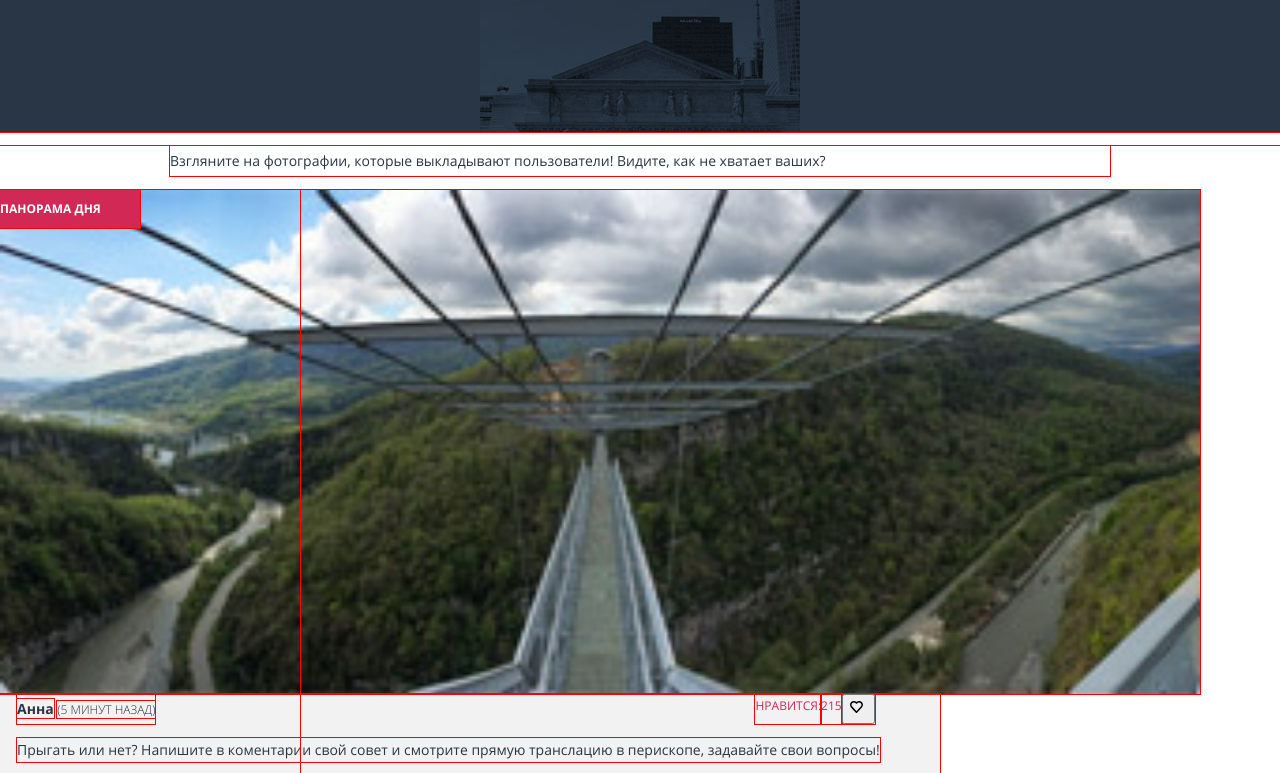
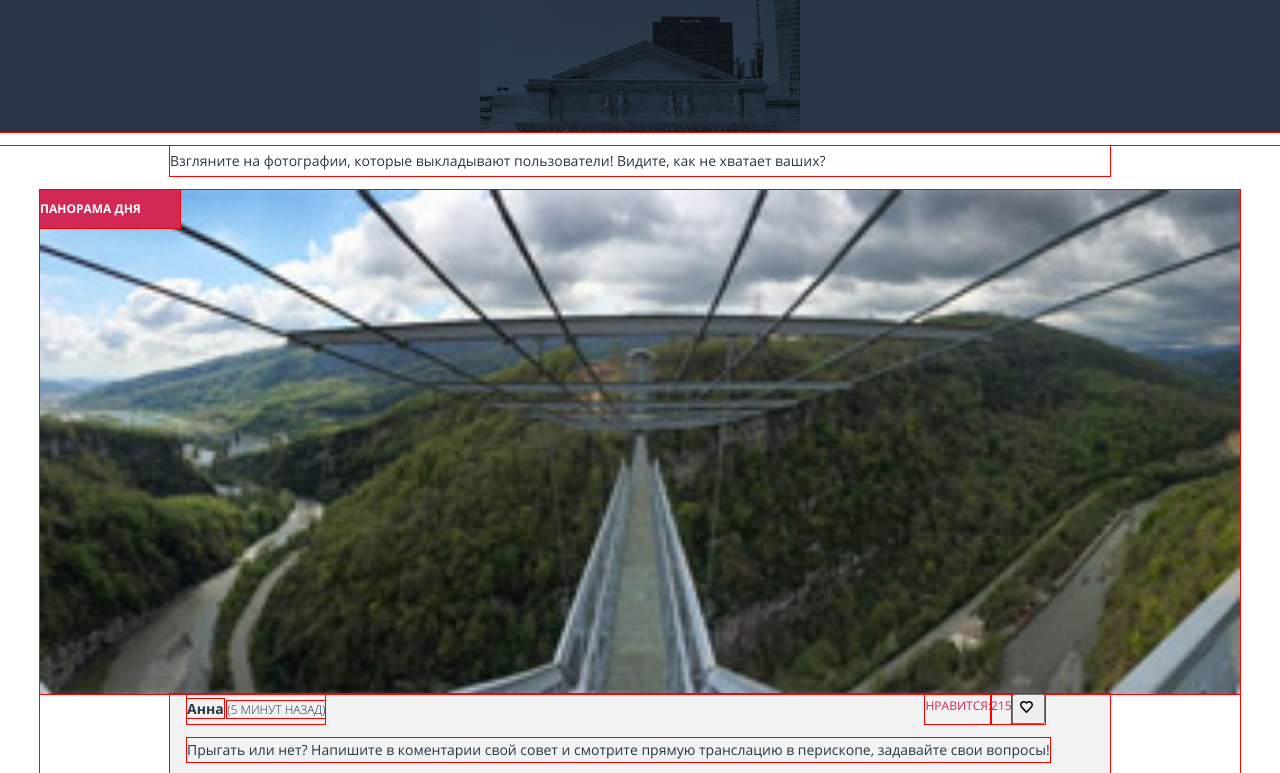
Before and after one commit to NadegdaMu/156354-pink, a website: page source/photo.html in a window 1280 px wide. Shown: the part 112-885 px from the top of the page. Drawn offline with nearby package versions, Linux system fonts and the light colour scheme; files that its build step writes are made by us from their sources.

Commit message:
Правка панорамы на страницы постов пользователей

```diff
--- a/source/photo.html
+++ b/source/photo.html
@@ -59,7 +59,7 @@
           <p class="posts__text">Взгляните на фотографии, которые выкладывают пользователи! Видите, как не хватает ваших?</p>
         </div>
 
-        <div class="post post--panorama">
+        <div class="post__panorama">
           <img class="post__img-panorama" src="../img/panorama-mobile@1x.jpg" width="320" height="137" alt="Фотография местности с высоты">
           <div class="post__desc">панорама дня</div>
           <div class="container">
--- a/source/sass/blocks/header-main.scss
+++ b/source/sass/blocks/header-main.scss
@@ -26,8 +26,8 @@
 @media (min-width: 1200px) {
 
   .header-main__wrap {
-    width: 100%;
-    padding: 0 130px;
+    width: 940px;
+    margin: 0 auto;
     display: flex;
     justify-content: space-between;
     flex-wrap: wrap;
--- a/source/sass/blocks/post.scss
+++ b/source/sass/blocks/post.scss
@@ -38,7 +38,7 @@
   color: $red-text;
 }
 
-.post--panorama {
+.post__panorama {
   position: relative;
 }
 
@@ -69,6 +69,15 @@
 
 @media (min-width: 660px) {
 
+  .post {
+    width: 300px;
+  }
+
+  .post__panorama {
+    width: 660px;
+    margin: 0 auto;
+  }
+
   .post__wrap--panorama {
     width: 620px;
   }
@@ -76,11 +85,7 @@
   .post__img-panorama {
     width: 660px;
     height: 510px;
-
-  }
-
-  .post {
-    width: 300px;
+    margin: 0 auto;
   }
 
   .post__wrapper {
@@ -123,6 +128,11 @@
 }
 
 @media (min-width: 1200px) {
+  .post__panorama {
+    width: 1200px;
+    margin: 0 auto;
+  }
+
   .post__wrap--panorama {
     width: 940px;
   }
@@ -130,6 +140,11 @@
   .post__meta--panorama {
     margin-right: 600px;
   }
+
+  .post:nth-child(2n+1) {
+    margin-right: 0;
+  }
+
   .post {
     margin-right: 20px;
   }
@@ -141,6 +156,6 @@
   .post__img-panorama {
     width: 1200px;
     height: 504px;
-
+    margin: 0 auto;
   }
 }
```
